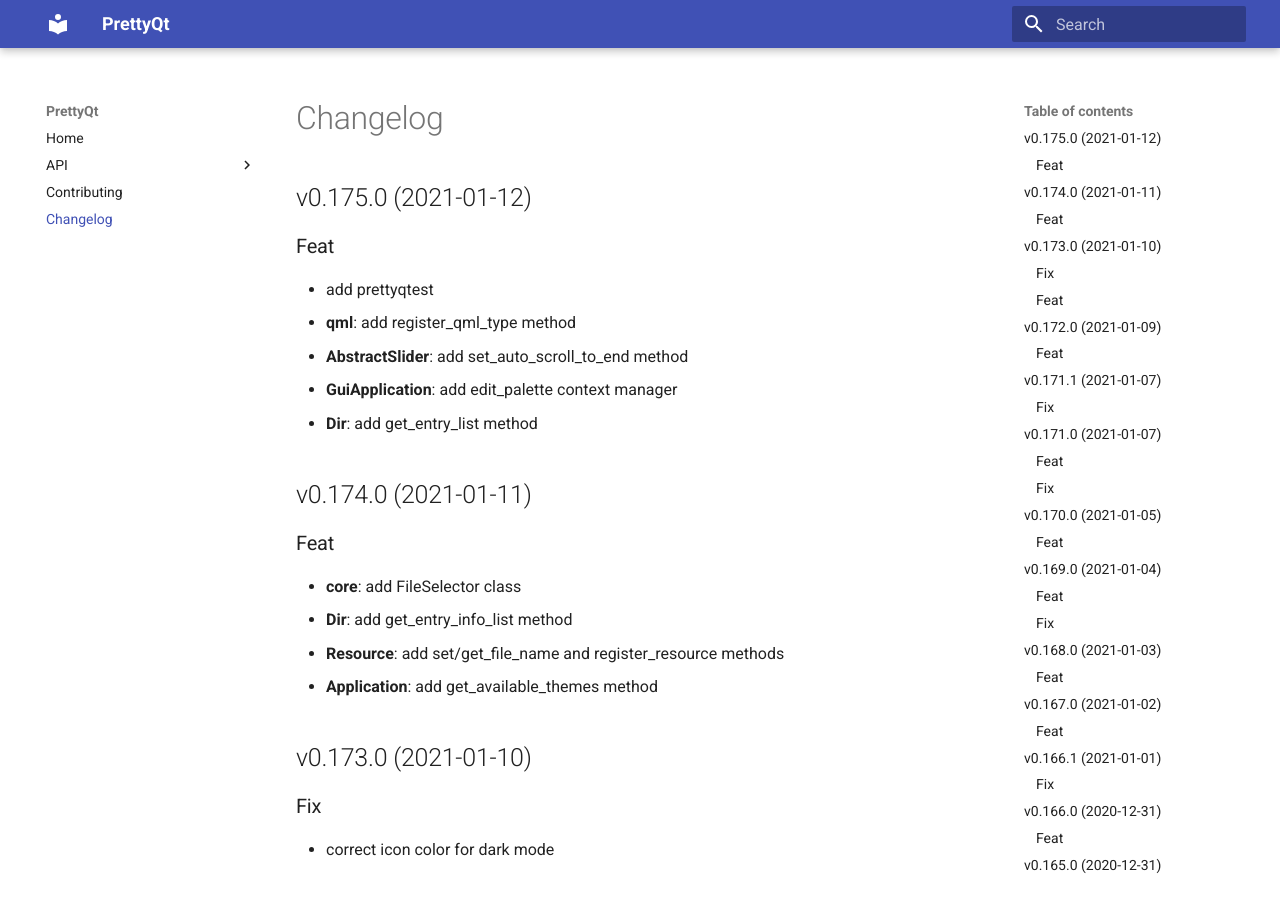
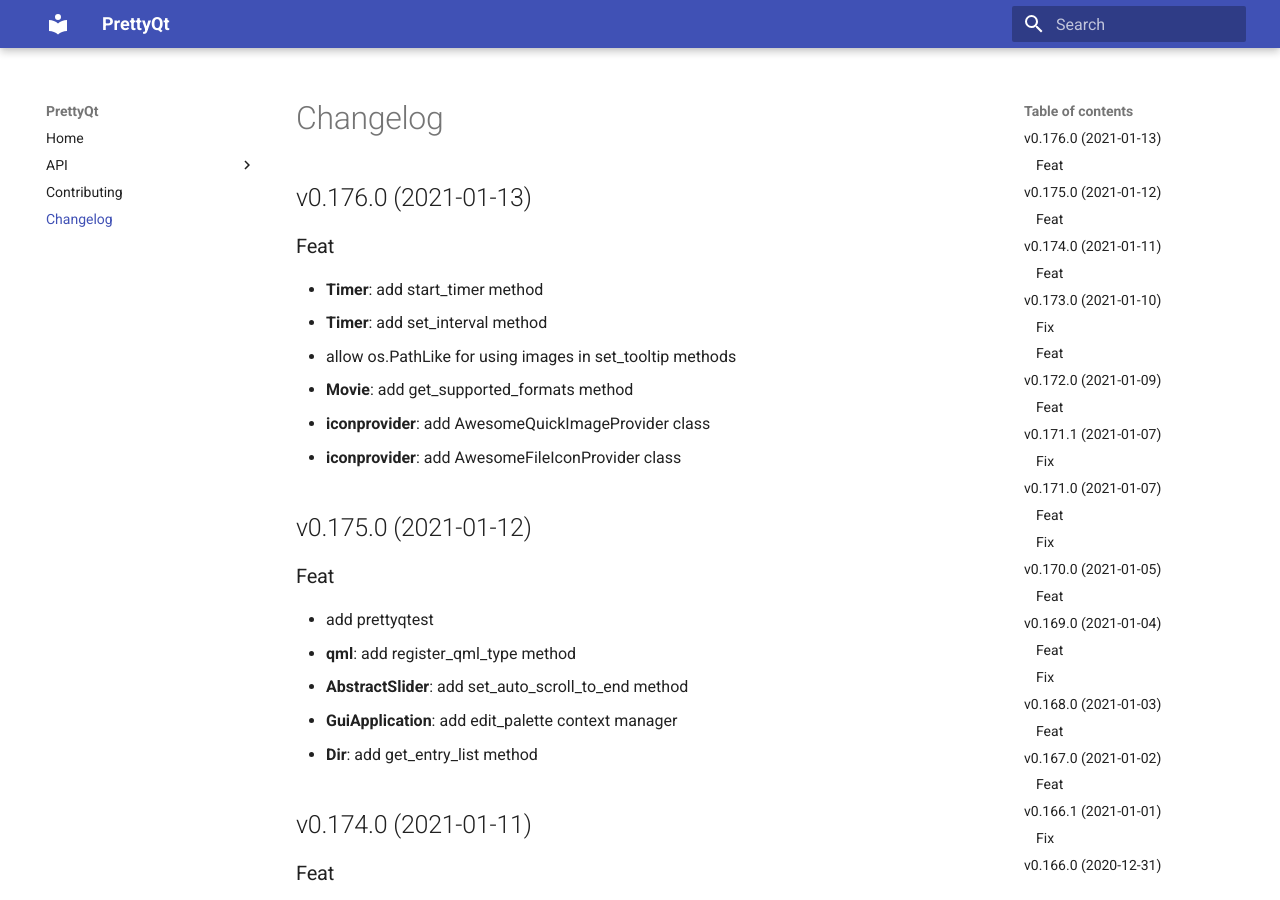
Before and after one commit to phil65/PrettyQt, an MkDocs documentation site: the page built from docs/changelog.md, in a window 1280 px wide and 900 px high. Built offline with MkDocs 1.6.1 and Material for MkDocs 9.7.7, drawn with Linux system fonts in a browser that asks for light colours.

Commit message:
bump: version 0.175.0 → 0.176.0

```diff
--- a/docs/changelog.md
+++ b/docs/changelog.md
@@ -1,3 +1,14 @@
+## v0.176.0 (2021-01-13)
+
+### Feat
+
+- **Timer**: add start_timer method
+- **Timer**: add set_interval method
+- allow os.PathLike for using images in set_tooltip methods
+- **Movie**: add get_supported_formats method
+- **iconprovider**: add AwesomeQuickImageProvider class
+- **iconprovider**: add AwesomeFileIconProvider class
+
 ## v0.175.0 (2021-01-12)
 
 ### Feat
--- a/prettyqt/__init__.py
+++ b/prettyqt/__init__.py
@@ -3,7 +3,7 @@
 
 __author__ = """Philipp Temminghoff"""
 __email__ = "phil65@kodi.tv"
-__version__ = "0.175.0"
+__version__ = "0.176.0"
 
 ROOT_PATH = pathlib.Path(__file__).parent
 
--- a/pyproject.toml
+++ b/pyproject.toml
@@ -1,6 +1,6 @@
 [tool.poetry]
 name = "PrettyQt"
-version = "0.175.0"
+version = "0.176.0"
 description = "A pythonic layer on top of PyQt5 / PySide2 / PySide6"
 readme = 'docs/index.md'
 repository = "https://github.com/phil65/prettyqt"
@@ -139,7 +139,7 @@
 '''
 [tool.commitizen]
 name = "cz_conventional_commits"
-version = "0.175.0"
+version = "0.176.0"
 tag_format = "v$version"
 version_files = [
     "prettyqt/__init__.py:__version__",
--- a/setup.py
+++ b/setup.py
@@ -37,6 +37,6 @@
     packages=find_packages(),
     test_suite="tests",
     url="https://github.com/phil65/prettyqt",
-    version="0.175.0",
+    version="0.176.0",
     zip_safe=False,
 )
```
Also changed, not shown: CHANGELOG.md (+11 -0 lines).
